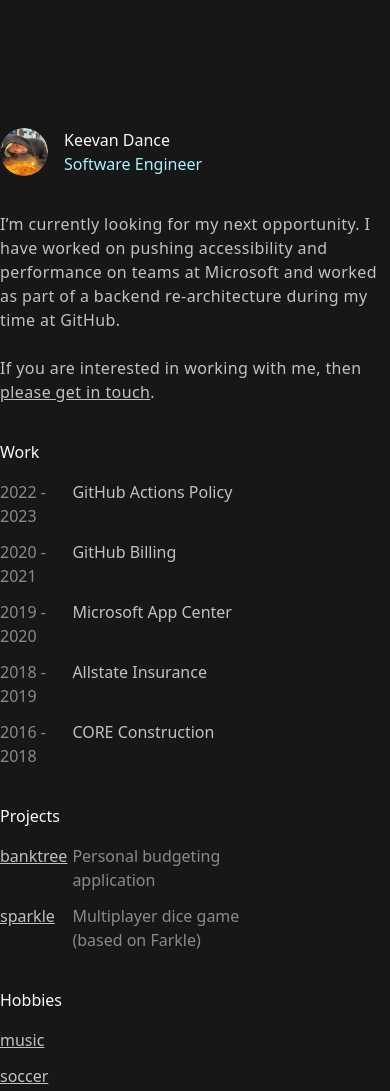
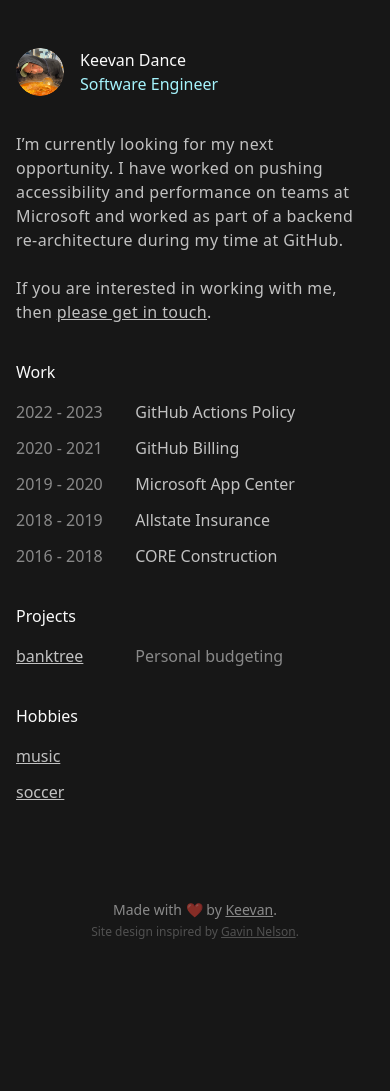
Before and after one commit to DanceParty/keevandance.com, an Astro site: page / in a window 390 px wide. Shown: the top 1091 px of the page. After the commit the page ends 940 px from the top, so only its background shows below. Built offline with nearby package versions, Linux system fonts and the light colour scheme; Astro itself is replaced by a stand-in of ours.

Commit message:
Fix grid layout on mobile

```diff
--- a/src/layouts/page-layout.astro
+++ b/src/layouts/page-layout.astro
@@ -1,5 +1,5 @@
 ---
-import "../styles/global.css"
+import "../styles/global.css";
 const { title, description } = Astro.props;
 ---
 
@@ -15,13 +15,23 @@
         <title>{title}</title>
         <meta name="theme-color" content="#000000" />
     </head>
-  <body class="h-full flex flex-col justify-between gap-12 bg-neutral-900 max-w-prose m-auto">
-    <main class="py-32">
+    <body class="m-auto flex h-full max-w-prose flex-col justify-between gap-12 bg-neutral-900">
+        <main class="px-4 py-12 lg:py-24 2xl:py-32">
             <slot />
         </main>
-    <footer class="h-16 flex flex-col justify-center items-center">
-      <span class="text-center text-neutral-50 font-normal text-sm opacity-50">Made with ❤️ by <a class="underline transition ease-in-out hover:text-cyan-200 hover:opacity-100" href="https://twitter.com/DanceParty_">Keevan</a>.</span>
-      <span class="text-center text-neutral-50 font-normal text-xs opacity-25 mt-1">Site design inspired by <a class="underline transition ease-in-out hover:text-cyan-200 hover:opacity-100" href="https://twitter.com/Gavmn">Gavin Nelson</a>.</span>
+        <footer class="flex h-16 flex-col items-center justify-center">
+            <span class="text-center text-sm font-normal text-neutral-50 opacity-50"
+                >Made with ❤️ by <a
+                    class="underline transition ease-in-out hover:text-cyan-200 hover:opacity-100"
+                    href="https://twitter.com/DanceParty_">Keevan</a
+                >.</span
+            >
+            <span class="mt-1 text-center text-xs font-normal text-neutral-50 opacity-25"
+                >Site design inspired by <a
+                    class="underline transition ease-in-out hover:text-cyan-200 hover:opacity-100"
+                    href="https://twitter.com/Gavmn">Gavin Nelson</a
+                >.</span
+            >
         </footer>
     </body>
 </html>
--- a/src/pages/index.astro
+++ b/src/pages/index.astro
@@ -1,49 +1,81 @@
 ---
-import PageLayout from '../layouts/page-layout.astro';
-import { Image } from 'astro:assets';
+import PageLayout from "../layouts/page-layout.astro";
+import { Image } from "astro:assets";
 import profilepic from "../public/profile.png";
-const description = "Keevan is a software engineer. Alum at Allstate, Microsoft, and GitHub."
-const title = "Keevan Dance - Software Engineer"
+const description = "Keevan is a software engineer. Alum at Allstate, Microsoft, and GitHub.";
+const title = "Keevan Dance - Software Engineer";
 ---
 
 <PageLayout title={title} description={description}>
     <div class="flex gap-4">
-        <Image src={profilepic} alt="profile picture" class="rounded-full max-w-[48px]" />
+        <Image src={profilepic} alt="profile picture" class="max-h-[48px] max-w-[48px] rounded-full" />
         <div class="flex flex-col">
-            <h1 class="text-neutral-50 font-medium text-base">Keevan Dance</h1>
-            <h2 class="text-cyan-200 font-normal text-base">Software Engineer</h2>
+            <h1 class="text-base font-medium text-neutral-50">Keevan Dance</h1>
+            <h2 class="text-base font-normal text-cyan-200">Software Engineer</h2>
         </div>
     </div>
     <section class="mt-9">
-        <p class="text-neutral-50 opacity-75 font-normal text-base tracking-wide">
-            I’m currently looking for my next opportunity. I have worked on pushing accessibility and performance on teams at Microsoft and worked as part of a backend re-architecture during my time at GitHub.
+        <p class="text-base font-normal tracking-wide text-neutral-50 opacity-75">
+            I’m currently looking for my next opportunity. I have worked on pushing accessibility and performance
+            on teams at Microsoft and worked as part of a backend re-architecture during my time at GitHub.
         </p>
-        <p class="mt-6 text-neutral-50 opacity-75 font-normal text-base tracking-wide">
-            If you are interested in working with me, then <a class="underline transition ease-in-out hover:text-cyan-200 hover:opacity-100" href="mailto:keevandance+site@gmail.com">please get in touch</a>.
+        <p class="mt-6 text-base font-normal tracking-wide text-neutral-50 opacity-75">
+            If you are interested in working with me, then <a
+                class="underline transition ease-in-out hover:text-cyan-200 hover:opacity-100"
+                href="mailto:keevandance+site@gmail.com">please get in touch</a
+            >.
         </p>
     </section>
     <section class="mt-9">
-        <h3 class="text-neutral-50 font-medium text-base">Work</h3>
-        <ol class="mt-4 grid grid-cols-4 gap-3">
-            <li class="text-neutral-50 font-normal text-base grid col-span-3 grid-cols-4"><span class="opacity-50 col-span-1">2022 - 2023</span><span class="opacity-75 col-span-3">GitHub Actions Policy</span></li>
-            <li class="text-neutral-50 font-normal text-base grid col-span-3 grid-cols-4"><span class="opacity-50 col-span-1">2020 - 2021</span><span class="opacity-75 col-span-3">GitHub Billing</span></li>
-            <li class="text-neutral-50 font-normal text-base grid col-span-3 grid-cols-4"><span class="opacity-50 col-span-1">2019 - 2020</span><span class="opacity-75 col-span-3">Microsoft App Center</span></li>
-            <li class="text-neutral-50 font-normal text-base grid col-span-3 grid-cols-4"><span class="opacity-50 col-span-1">2018 - 2019</span><span class="opacity-75 col-span-3">Allstate Insurance</span></li>
-            <li class="text-neutral-50 font-normal text-base grid col-span-3 grid-cols-4"><span class="opacity-50 col-span-1">2016 - 2018</span><span class="opacity-75 col-span-3">CORE Construction</span></li>
+        <h3 class="text-base font-medium text-neutral-50">Work</h3>
+        <ol class="mt-4 grid grid-cols-1 gap-3">
+            <li class="grid grid-cols-3 text-base font-normal text-neutral-50 lg:grid-cols-4">
+                <span class="col-span-1 opacity-50">2022 - 2023</span>
+                <span class="col-span-2 opacity-75 lg:col-span-3">GitHub Actions Policy</span>
+            </li>
+            <li class="grid grid-cols-3 text-base font-normal text-neutral-50 lg:grid-cols-4">
+                <span class="col-span-1 opacity-50">2020 - 2021</span>
+                <span class="col-span-2 opacity-75 lg:col-span-3">GitHub Billing</span>
+            </li>
+            <li class="grid grid-cols-3 text-base font-normal text-neutral-50 lg:grid-cols-4">
+                <span class="col-span-1 opacity-50">2019 - 2020</span>
+                <span class="col-span-2 opacity-75 lg:col-span-3">Microsoft App Center</span>
+            </li>
+            <li class="grid grid-cols-3 text-base font-normal text-neutral-50 lg:grid-cols-4">
+                <span class="col-span-1 opacity-50">2018 - 2019</span>
+                <span class="col-span-2 opacity-75 lg:col-span-3">Allstate Insurance</span>
+            </li>
+            <li class="grid grid-cols-3 text-base font-normal text-neutral-50 lg:grid-cols-4">
+                <span class="col-span-1 opacity-50">2016 - 2018</span>
+                <span class="col-span-2 opacity-75 lg:col-span-3">CORE Construction</span>
+            </li>
         </ol>
     </section>
     <section class="mt-9">
-        <h3 class="text-neutral-50 font-medium text-base">Projects</h3>
-        <ul class="mt-4 grid grid-cols-4 gap-3">
-            <li class="text-neutral-50 font-normal text-base grid col-span-3 grid-cols-4"><span class="opacity-75 col-span-1"><a class="underline transition ease-in-out hover:text-cyan-200 hover:opacity-100" href="https://banktree.app/">banktree</a></span><span class="opacity-50 col-span-3">Personal budgeting application</span></li>
-            <li class="text-neutral-50 font-normal text-base grid col-span-3 grid-cols-4"><span class="opacity-75 col-span-1"><a class="underline transition ease-in-out hover:text-cyan-200 hover:opacity-100" href="https://github.com/danceparty/sparkle">sparkle</a></span><span class="opacity-50 col-span-3">Multiplayer dice game (based on Farkle)</span></li>
+        <h3 class="text-base font-medium text-neutral-50">Projects</h3>
+        <ul class="mt-4 grid grid-cols-1 gap-3">
+            <li class="grid grid-cols-3 text-base font-normal text-neutral-50 lg:grid-cols-4">
+                <a
+                    class="col-span-1 underline opacity-75 transition ease-in-out hover:text-cyan-200 hover:opacity-100"
+                    href="https://banktree.app/">banktree</a
+                >
+                <span class="col-span-2 opacity-50 lg:col-span-3">Personal budgeting</span>
+            </li>
         </ul>
     </section>
     <section class="mt-9">
-        <h3 class="text-neutral-50 font-medium text-base">Hobbies</h3>
+        <h3 class="text-base font-medium text-neutral-50">Hobbies</h3>
         <ul class="mt-4 flex flex-col gap-3">
-            <li class="text-neutral-50 font-normal text-base opacity-75"><a class="underline transition ease-in-out hover:text-cyan-200 hover:opacity-100" href="/music">music</a></li>
-            <li class="text-neutral-50 font-normal text-base opacity-75"><a class="underline transition ease-in-out hover:text-cyan-200 hover:opacity-100" href="/soccer">soccer</a></li>
+            <li class="text-base font-normal text-neutral-50 opacity-75">
+                <a class="underline transition ease-in-out hover:text-cyan-200 hover:opacity-100" href="/music"
+                    >music</a
+                >
+            </li>
+            <li class="text-base font-normal text-neutral-50 opacity-75">
+                <a class="underline transition ease-in-out hover:text-cyan-200 hover:opacity-100" href="/soccer"
+                    >soccer</a
+                >
+            </li>
             <!-- <li class="text-neutral-50 font-normal text-base opacity-75"><a class="underline transition ease-in-out hover:text-cyan-200 hover:opacity-100" href="/gaming">gaming</a></li> -->
             <!-- <li class="text-neutral-50 font-normal text-base opacity-75"><a class="underline transition ease-in-out hover:text-cyan-200 hover:opacity-100" href="/photography">photography</a></li> -->
         </ul>
```
Lines whose indentation alone changed are shown as unchanged.
